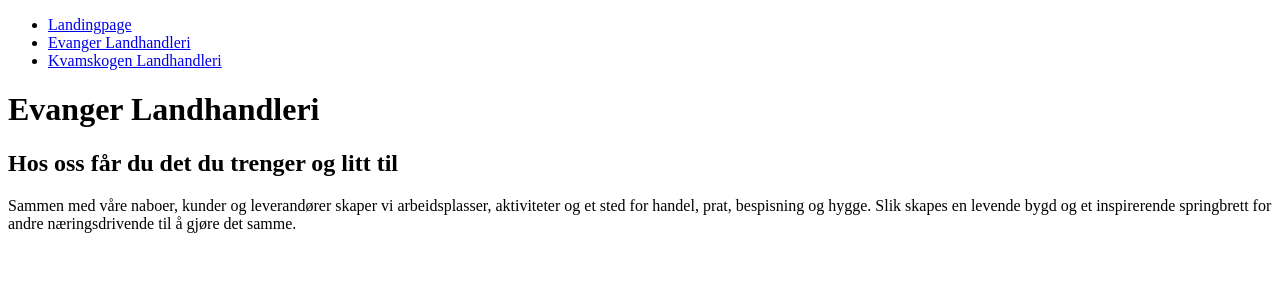
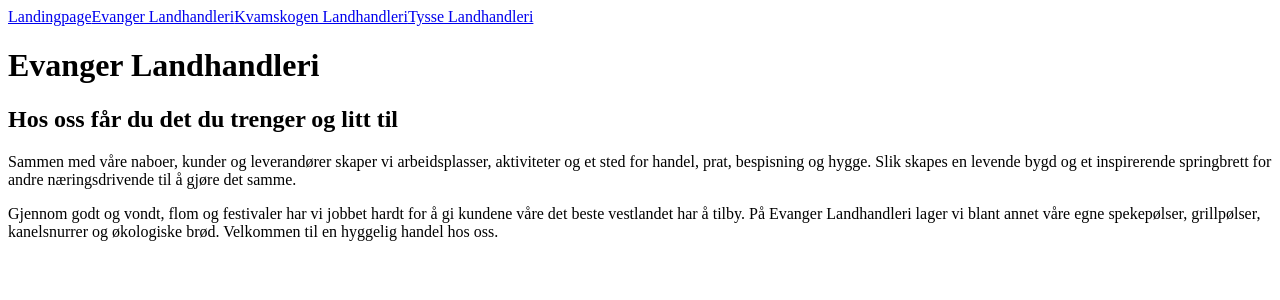
Before and after one commit to AndersBSt/landhandleriene, a React (Create React App) app: page /evanger in a window 1280 px wide. Shown: the top 300 px of the page. Built offline with nearby package versions, Linux system fonts and the light colour scheme.

Commit message:
Flyttet navigreing til egen komponent

```diff
--- a/src/app/App.jsx
+++ b/src/app/App.jsx
@@ -1,6 +1,7 @@
 import React, { Component } from 'react';
-import { BrowserRouter as Router, Route, Link } from 'react-router-dom';
+import { BrowserRouter as Router, Route } from 'react-router-dom';
 
+import Nav from './components/Nav'
 import Store from './components/Store';
 import Landingpage from './components/Landingpage';
 
@@ -13,15 +14,23 @@
                 storeId: 'evanger',
                 storeName: 'Evanger Landhandleri',
                 header: 'Hos oss får du det du trenger og litt til',
-                content1: 'Sammen med våre naboer, kunder og leverandører skaper vi arbeidsplasser, aktiviteter og et sted for handel, prat, bespisning og hygge. Slik skapes en levende bygd og et inspirerende springbrett for andre næringsdrivende til å gjøre det samme.'
+                content1: 'Sammen med våre naboer, kunder og leverandører skaper vi arbeidsplasser, aktiviteter og et sted for handel, prat, bespisning og hygge. Slik skapes en levende bygd og et inspirerende springbrett for andre næringsdrivende til å gjøre det samme.',
+                content2: 'Gjennom godt og vondt, flom og festivaler har vi jobbet hardt for å gi kundene våre det beste vestlandet har å tilby. På Evanger Landhandleri lager vi blant annet våre egne spekepølser, grillpølser, kanelsnurrer og økologiske brød. Velkommen til en hyggelig handel hos oss.'
             },
+
             kvamskogen: {
                 storeId: 'kvamskogen',
                 storeName: 'Kvamskogen Landhandleri',
                 header: 'oaksdf poawekf pkoaspdfokw papokasfh øoidfoi',
                 content1: 'oiajsodif oasijw uuhqiw hqiwhfiuhqwee haosdofihqw. Hqowihefo haisdhbipuq piqhwepfiuqhweø åaosdjfoq jia piuhasdfiuh aoihasdufh lkjhufehi.'
+            },
+
+            tysse: {
+                storeId: 'tysse',
+                storeName: 'Tysse Landhandleri',
+                header: 'oaksdf poawekf pkoaspdfokw papokasfh øoidfoi',
+                content1: 'oiajsodif oasijw uuhqiw hqiwhfiuhqwee haosdofihqw. Hqowihefo haisdhbipuq piqhwepfiuqhweø åaosdjfoq jia piuhasdfiuh aoihasdufh lkjhufehi.'
             }
-
         }
         this.changeText = this.changeText.bind(this);
     }
@@ -37,15 +46,11 @@
         return (
             <Router>
                 <div>
-                    <ul>
-                        <li><Link to="/">Landingpage</Link></li>
-                        <li><Link to="/evanger">Evanger Landhandleri</Link></li>
-                        <li><Link to="/kvamskogen">Kvamskogen Landhandleri</Link></li>
-                    </ul>
-
+                    <Nav></Nav>
                     <Route exact path="/" component={Landingpage}/>
                     <Route path="/evanger" render={() => <Store changeText={this.changeText} signedIn={this.state.signedIn} store={this.state.evanger} />}/>
                     <Route path="/kvamskogen" render={() => <Store changeText={this.changeText} signedIn={this.state.signedIn} store={this.state.kvamskogen}/>}/>
+                    <Route path="/tysse" render={() => <Store changeText={this.changeText} signedIn={this.state.signedIn} store={this.state.tysse}/>}/>
                 </div>
             </Router>
         );
--- a/src/app/components/ChangeText.jsx
+++ b/src/app/components/ChangeText.jsx
@@ -12,14 +12,16 @@
         const signedIn = this.props.signedIn;
         return (
             <div>
-                {signedIn ? <textarea
-                    name={this.props.storeId}
-                    id={this.props.contentId}
-                    cols="30"
-                    rows="10"
-                    value={this.props.content1}
-                    onChange={this.props.changeText}
-                ></textarea> : ''}
+                {signedIn && this.props.content !== undefined ?
+                    <textarea
+                        name={this.props.storeId}
+                        id={this.props.contentId}
+                        cols="100"
+                        rows="10"
+                        value={this.props.content}
+                        onChange={this.props.changeText}
+                        ></textarea>
+                :   ''}
             </div>
         );
     }
--- /dev/null
+++ b/src/app/components/Nav.jsx
@@ -0,0 +1,24 @@
+import React, { Component } from 'react';
+import { Link } from 'react-router-dom';
+
+
+export default class Nav extends Component {
+    constructor(props) {
+        super(props);
+        this.state = {
+
+        }
+    }
+
+    render() {
+        return (
+                <div>
+                    <Link to="/">Landingpage</Link>
+                    <Link to="/evanger">Evanger Landhandleri</Link>
+                    <Link to="/kvamskogen">Kvamskogen Landhandleri</Link>
+                    <Link to="/tysse">Tysse Landhandleri</Link>
+                </div>
+
+        );
+    }
+}
--- a/src/app/components/Store.jsx
+++ b/src/app/components/Store.jsx
@@ -21,10 +21,20 @@
                     contentId='content1'
                     storeId={store.storeId}
                     signedIn={this.props.signedIn}
-                    content1={store.content1}
+                    content={store.content1}
+                    changeText={this.props.changeText}
+                ></ChangeText>
+
+                <p>{store.content2}</p>
+                <ChangeText
+                    contentId='content2'
+                    storeId={store.storeId}
+                    signedIn={this.props.signedIn}
+                    content={store.content2}
                     changeText={this.props.changeText}
                 ></ChangeText>
             </div>
         );
+
     }
 }
```
